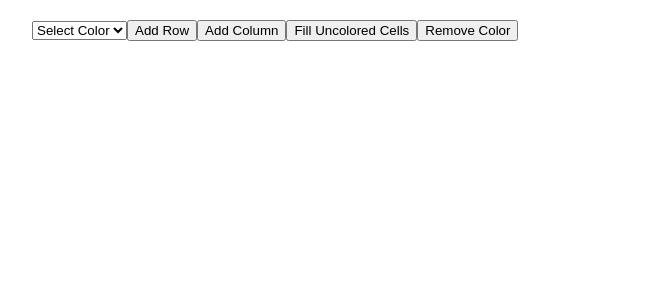
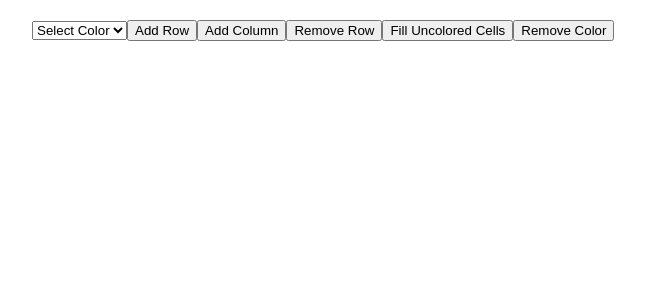
Before and after one commit to johnzhou1210/JJEF-assignment-4, a React (Create React App) app in the folder src/: page / in a window 1280 px wide. Shown: the top 300 px of the page, without its empty margins (8-653 px from the left). Built offline with nearby package versions, Linux system fonts and the light colour scheme.

Commit message:
Added the function removeRow with the button
if numRow>0, removed a row and updated
otherwise, no change

```diff
--- a/src/App.js
+++ b/src/App.js
@@ -64,6 +64,7 @@ export default function Gridmaker() {
     });
   }
 
+
   const canvas = grid.map((currRow, rowKey) => {
     console.log(currRow);
     return (
@@ -74,7 +75,17 @@ export default function Gridmaker() {
       </div>
     );
   });
-
+function removeRow() {
+    if (numRows > 0) {
+      const updatedGrid = [...grid];
+      updatedGrid.pop(); // Remove the last row
+      setGrid(updatedGrid);
+      setNumRows(numRows - 1);
+    }
+    if (numRows === 0) {
+      setNumColumns(0);
+    }
+  }
   //handleColorSelect added
   function handleColorSelect(color) {
     setSelectedColor(color);
@@ -117,6 +128,7 @@ export default function Gridmaker() {
         <ColorSelect />
         <AddRowButton onAddRowButtonClick={() => addRow()} />
         <AddColumnButton onAddColumnButtonClick={() => addColumn()} />
+        <button onClick={removeRow}>Remove Row </button>
         <button onClick={fillUncoloredCells}>Fill Uncolored Cells</button>
         <button onClick={removeColorFromCells}>Remove Color</button>
       </div>
```
